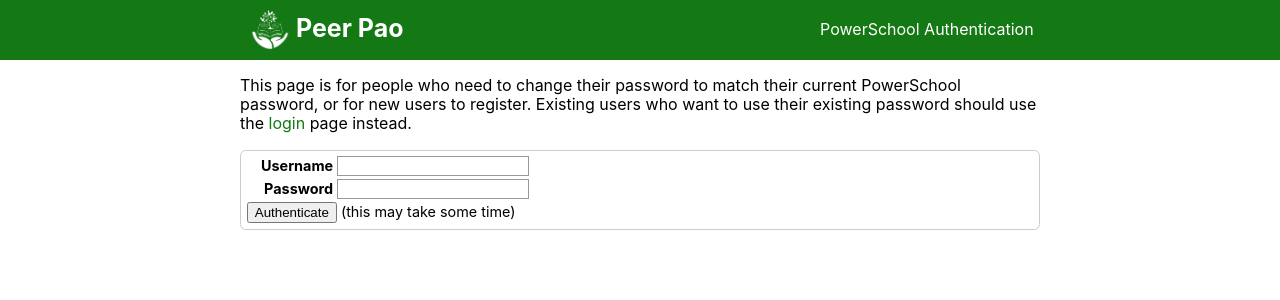
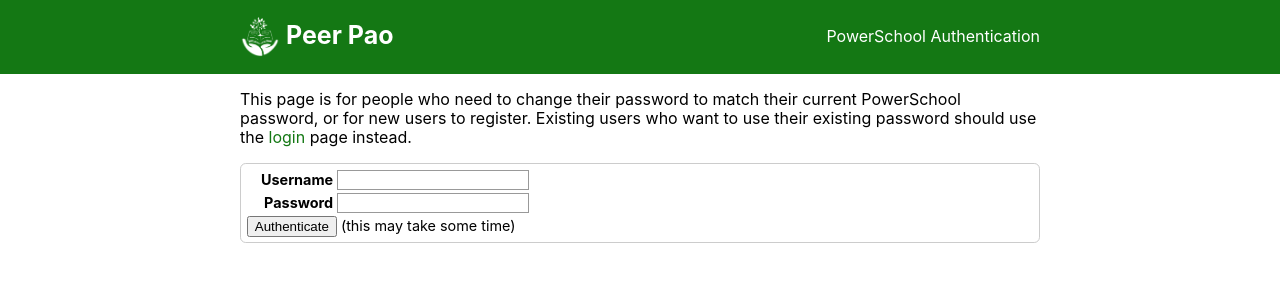
Before and after one commit to runxiyu/mentorweb, a Flask app: page /psauth in a window 1280 px wide. Shown: the top 300 px of the page. Run offline with Flask 3, Linux system fonts and the light colour scheme.

Commit message:
More edits

```diff
--- a/static/style.css
+++ b/static/style.css
@@ -50,6 +50,7 @@ header {
 }
 
 .header-content {
+	margin: 0.4em;
 	max-width: 50rem;
 	display: flex;
 	justify-content: space-between;
@@ -67,12 +68,7 @@ header a {
 }
 
 header h1 {
-	margin: 0.4em;
 	font-size: 25px;
-}
-
-header p {
-	margin: 0.4em;
 }
 
 #snotes {
```
